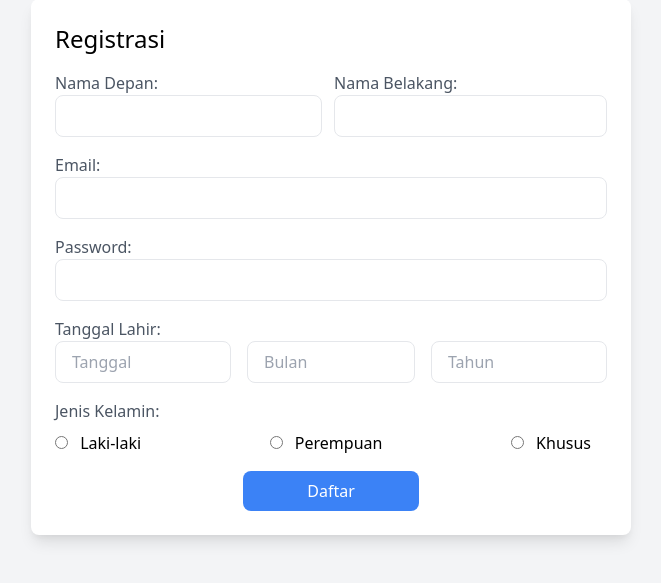
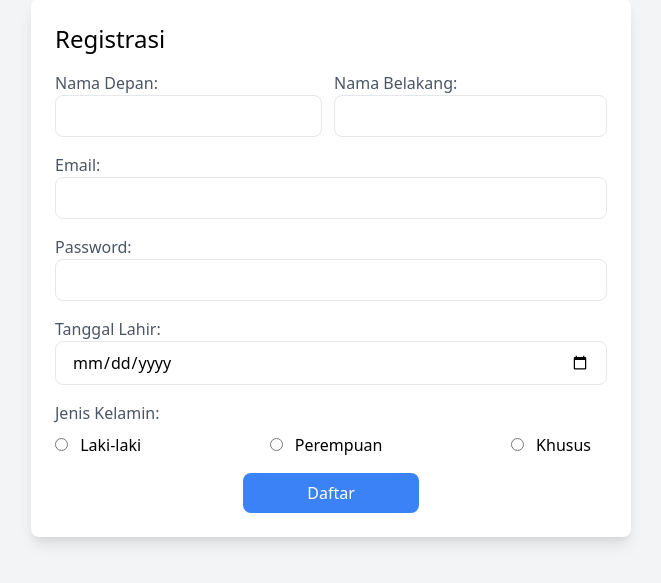
Before and after one commit to panntod/Project-Php, a PHP site: page /regristate.php in a window 1280 px wide. Shown: the part 41-624 px from the top of the page, without its empty margins (309-970 px from the left). Run offline with PHP 8.4, Linux system fonts and the light colour scheme.

Commit message:
fix error date

```diff
--- a/Html-Css/regristate.php
+++ b/Html-Css/regristate.php
@@ -41,27 +41,35 @@
 
             <div class="mb-4">
                 <label for="tanggal_lahir" class="block text-gray-600">Tanggal Lahir:</label>
+                <input type="date" id="tanggal_lahir" name="tanggal_lahir"
+                    class="w-full px-4 py-2 border rounded-lg focus:outline-none focus:border-blue-500" required>
+            </div>
+
+
+            <!-- ERROR -->
+            <!-- <div class="mb-4">
+                <label for="tanggal_lahir" class="block text-gray-600">Tanggal Lahir:</label>
                 <div class="flex w-full max-w-xl">
-        <!-- Bagian Tanggal -->
+                    Bagian Tanggal
                     <div class="w-1/3 pr-2">
-            <input type="text" id="tanggal" name="tanggal"
+                        <input type="date" id="tanggal" name="tanggal"
                             class="w-full px-4 py-2 border rounded-lg focus:outline-none focus:border-blue-500"
                             placeholder="Tanggal" required>
                     </div>
-        <!-- Bagian Bulan -->
+                    Bagian Bulan
                     <div class="w-1/3 px-2">
-            <input type="text" id="bulan" name="bulan"
+                        <input type="date" id="bulan" name="bulan"
                             class="w-full px-4 py-2 border rounded-lg focus:outline-none focus:border-blue-500"
                             placeholder="Bulan" required>
                     </div>
-        <!-- Bagian Tahun -->
+                    Bagian Tahun
                     <div class="w-1/3 pl-2">
-            <input type="text" id="tahun" name="tahun"
+                        <input type="date" id="tahun" name="tahun"
                             class="w-full px-4 py-2 border rounded-lg focus:outline-none focus:border-blue-500"
                             placeholder="Tahun" required>
                     </div>
                 </div>
-</div>
+            </div> -->
 
 
             <div class="mb-4">
```
Lines whose indentation alone changed are shown as unchanged.
